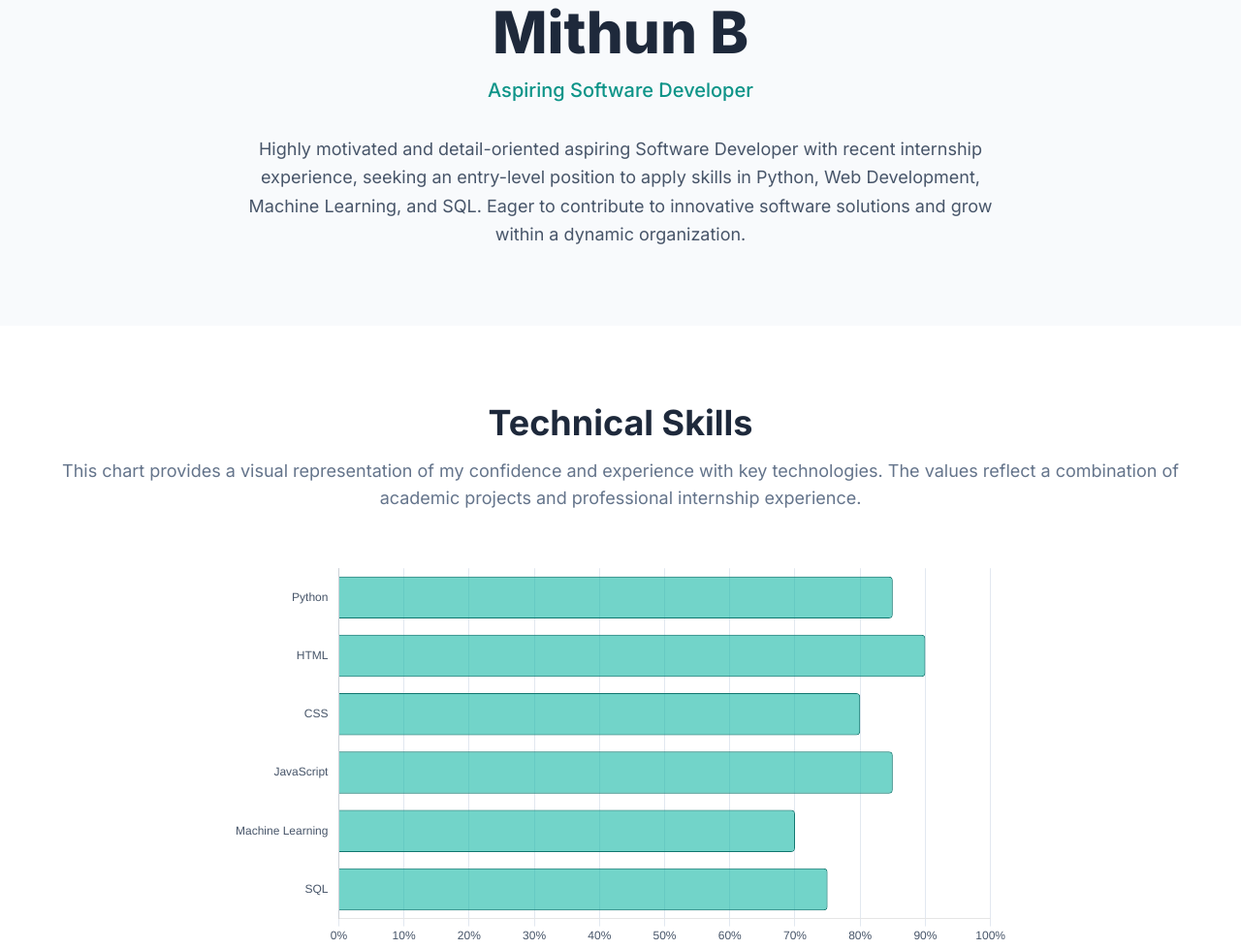
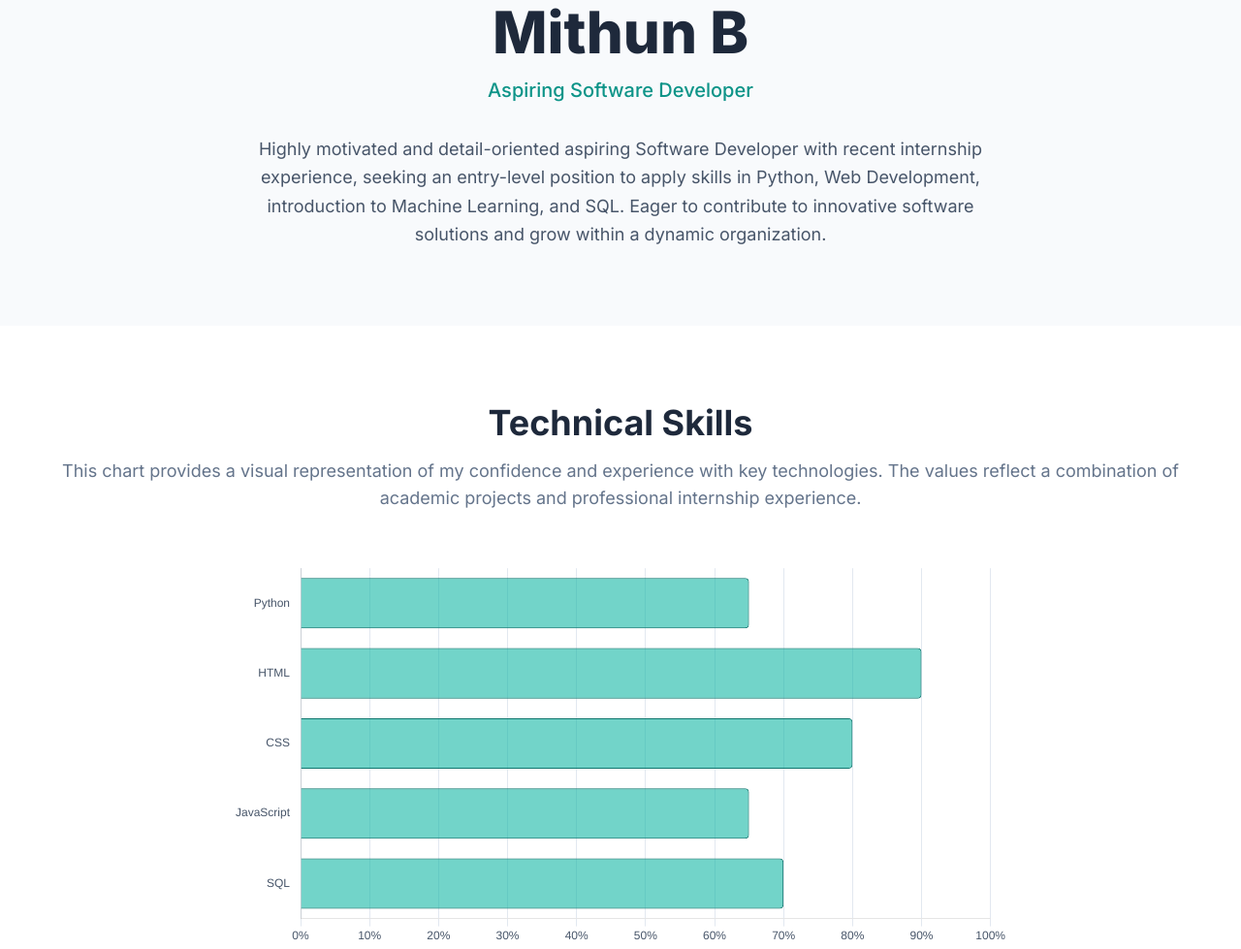
Before and after one commit to mithunbmm/resume_page, a plain HTML site: page index.html in a window 1280 px wide. Shown: the part 173-1152 px from the top of the page at 97% size. Drawn offline with nearby package versions, Linux system fonts and the light colour scheme.

Commit message:
Update index.html

```diff
--- a/index.html
+++ b/index.html
@@ -97,7 +97,7 @@
                 <h1 class="text-5xl md:text-6xl font-extrabold text-slate-800 leading-tight">Mithun B</h1>
                 <p class="mt-4 text-xl text-teal-600 font-medium">Aspiring Software Developer</p>
                 <div class="mt-8 max-w-3xl mx-auto text-lg text-slate-600 leading-relaxed">
-                    <p>Highly motivated and detail-oriented aspiring Software Developer with recent internship experience, seeking an entry-level position to apply skills in Python, Web Development, Machine Learning, and SQL. Eager to contribute to innovative software solutions and grow within a dynamic organization.</p>
+                    <p>Highly motivated and detail-oriented aspiring Software Developer with recent internship experience, seeking an entry-level position to apply skills in Python, Web Development,  introduction to Machine Learning, and SQL. Eager to contribute to innovative software solutions and grow within a dynamic organization.</p>
                 </div>
             </div>
         </section>
@@ -209,10 +209,10 @@
             const skillsChart = new Chart(ctx, {
                 type: 'bar',
                 data: {
-                    labels: ['Python', 'HTML', 'CSS', 'JavaScript', 'Machine Learning', 'SQL'],
+                    labels: ['Python', 'HTML', 'CSS', 'JavaScript', 'SQL'],
                     datasets: [{
                         label: 'Proficiency Level',
-                        data: [85, 90, 80, 85, 70, 75],
+                        data: [65, 90, 80, 65, 70],
                         backgroundColor: 'rgba(20, 184, 166, 0.6)', /* teal-500 with opacity */
                         borderColor: 'rgba(15, 118, 110, 1)', /* teal-700 */
                         borderWidth: 1,
```
